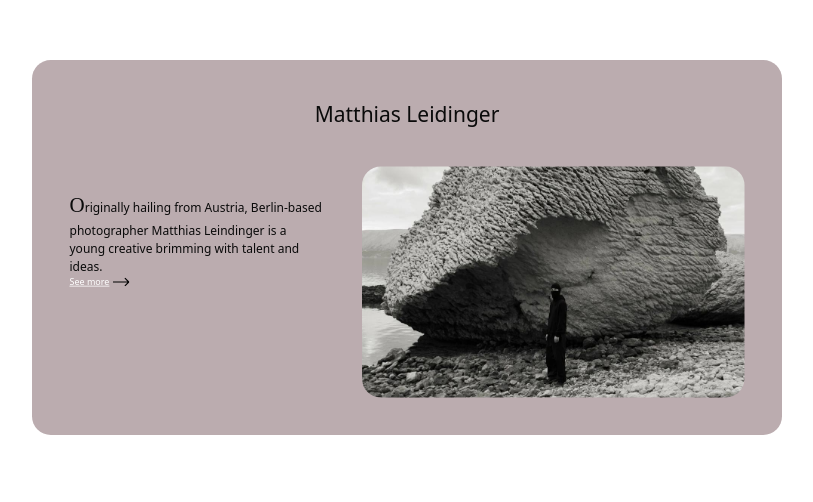
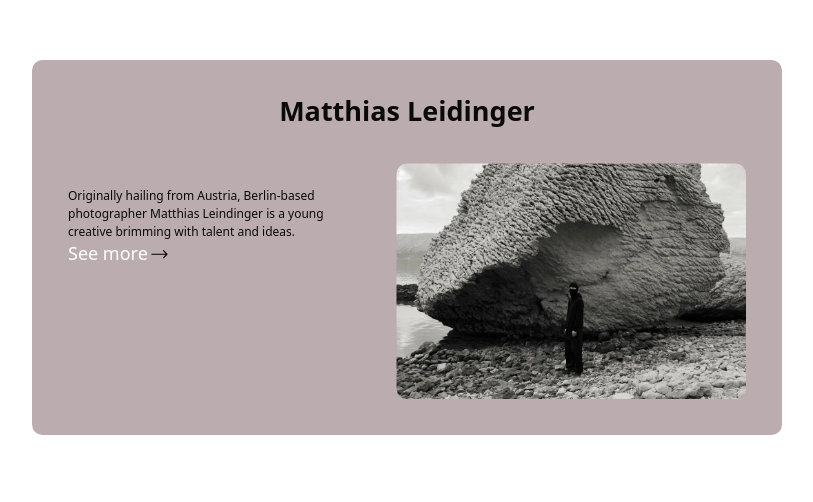
Before and after one commit to leconstantin/Motion-Designs, a Next.js app: page /cards in a window 1280 px wide. Shown: the part 450-952 px from the top of the page, without its empty margins (233-1046 px from the left). Built offline with nearby package versions, Linux system fonts and the light colour scheme.

Commit message:
card stack using tailwind

```diff
--- a/components/cards/card.tsx
+++ b/components/cards/card.tsx
@@ -37,21 +37,24 @@ const Card = ({
   const imageScale = useTransform(scrollYProgress, [0, 1], [2, 1]);
   const scale = useTransform(progress, range, [1, targetScale]);
   return (
-    <div className={styles.cardContainer} ref={container}>
+    <div
+      className="sticky flex items-center justify-center h-screen top-0"
+      ref={container}
+    >
       <motion.div
-        className={styles.card}
+        className="flex flex-col relative -top-1/4 h-[500px] w-[1000px] p-12 rounded-xl origin-top"
         style={{
           backgroundColor: color,
           scale,
           top: `calc(-5vh + ${i * 25}px)`,
         }}
       >
-        <h2>{title}</h2>
-        <div className={styles.body}>
-          <div className={styles.description}>
-            <p>{description}</p>
-            <span>
-              <a href={link} target="_blank">
+        <h2 className="text-4xl font-bold text-center m-0">{title}</h2>
+        <div className="flex w-full h-full mt-[50px] gap-[50px]">
+          <div className="w-1/2 relative top-[10%]">
+            <p className="text-[16px] leading-[1.5]">{description}</p>
+            <span className=" flex items-center gap-[5px]">
+              <a href={link} target="_blank" className="text-sm cursor-pointer">
                 See more
               </a>
               <svg
@@ -70,9 +73,14 @@ const Card = ({
             </span>
           </div>
 
-          <div className={styles.imageContainer}>
-            <motion.div className={styles.inner} style={{ scale: imageScale }}>
-              <Image fill src={`/images/${src}`} alt="image" />
+          <div className="relative w-[60%] h-full overflow-hidden rounded-xl">
+            <motion.div className="w-full h-full" style={{ scale: imageScale }}>
+              <Image
+                fill
+                src={`/images/${src}`}
+                alt="image"
+                className="object-cover"
+              />
             </motion.div>
           </div>
         </div>
--- a/components/cards/style.module.scss
+++ /dev/null
@@ -1,68 +0,0 @@
-.cardContainer {
-  height: 100vh;
-  display: flex;
-  align-items: center;
-  justify-content: center;
-  position: sticky;
-  top: 0px;
-  .card {
-    display: flex;
-    flex-direction: column;
-    position: relative;
-    top: -25%;
-    height: 500px;
-    width: 1000px;
-    border-radius: 25px;
-    padding: 50px;
-    transform-origin: top;
-    h2 {
-      text-align: center;
-      margin: 0px;
-      font-size: 28px;
-    }
-    .body {
-      display: flex;
-      height: 100%;
-      margin-top: 50px;
-      gap: 50px;
-
-      .description {
-        width: 40%;
-        position: relative;
-        top: 10%;
-        p {
-          font-size: 16px;
-          &::first-letter {
-            font-size: 28px;
-            font-family: "Title";
-          }
-        }
-        span {
-          display: flex;
-          align-items: center;
-          gap: 5px;
-          a {
-            font-size: 12px;
-            text-decoration: underline;
-            cursor: pointer;
-          }
-        }
-      }
-
-      .imageContainer {
-        position: relative;
-        width: 60%;
-        height: 100%;
-        border-radius: 25px;
-        overflow: hidden;
-        .inner {
-          width: 100%;
-          height: 100%;
-        }
-        img {
-          object-fit: cover;
-        }
-      }
-    }
-  }
-}
```
